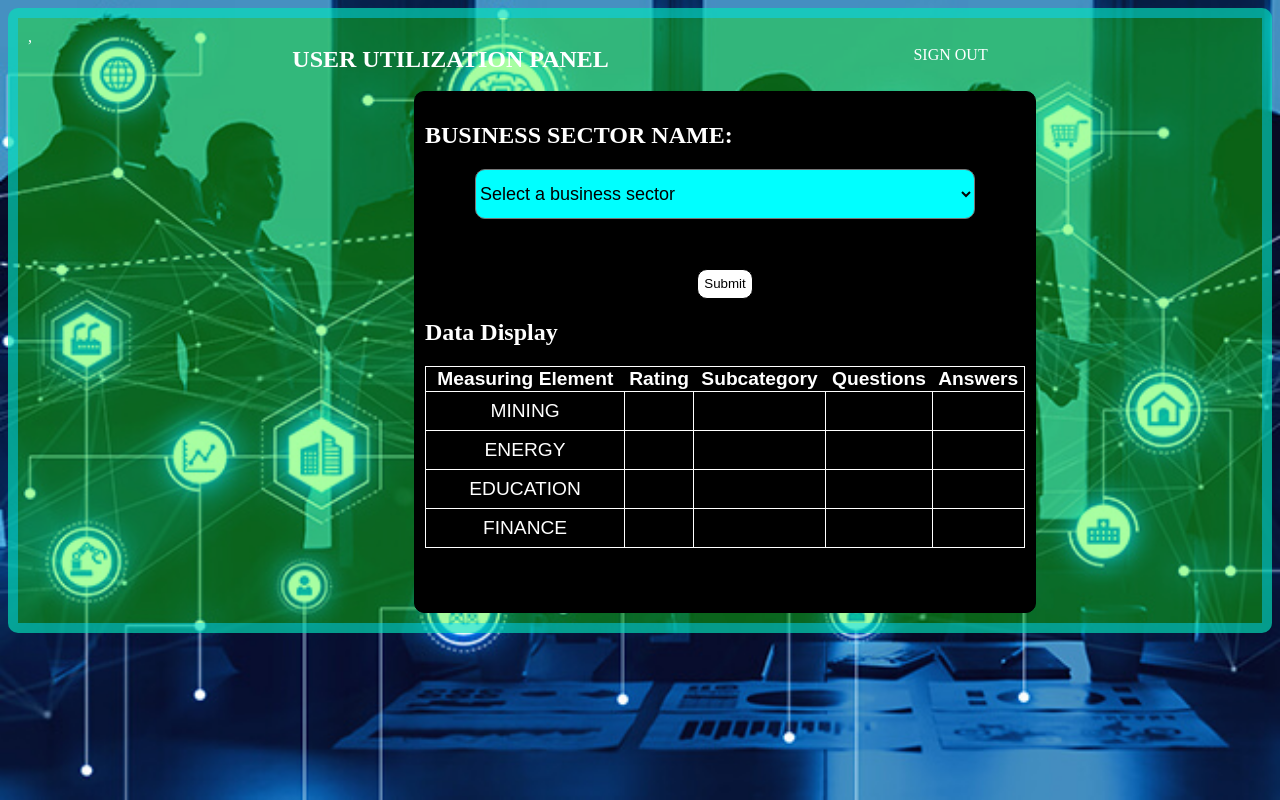
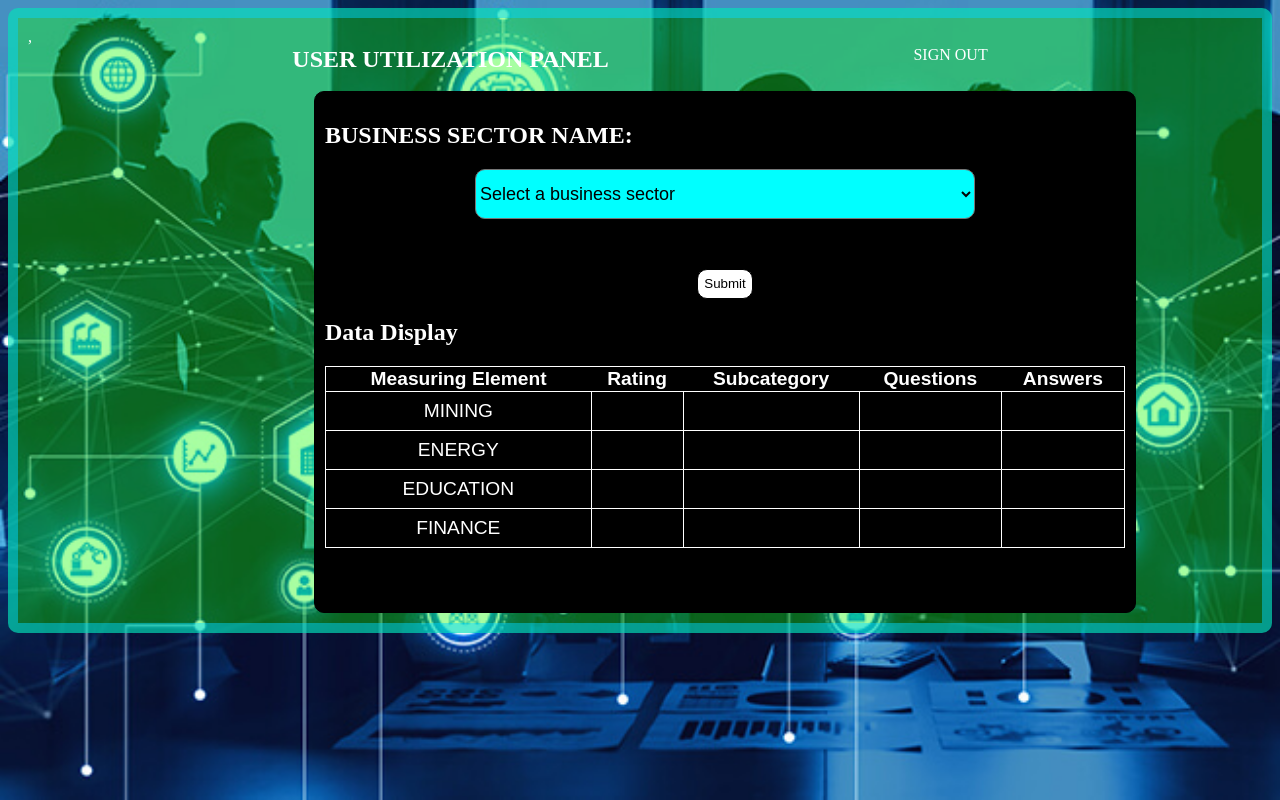
Before and after one commit to Fabchirajoul/Maturity_toolkit, a Flask app: page /select_business_sector in a window 1280 px wide. Run offline with Flask 3, Linux system fonts and the light colour scheme; data comes from the database, SQL or seed files in the repository; both versions use the stored data as it was after the commit.

Commit message:
taking it back

```diff
--- a/app.py
+++ b/app.py
@@ -409,9 +409,9 @@
                 WHERE BusinessSector=?
             ''', (selected_sector,))
 
-            all_data_record = cursor.fetchall()
+            business_sectors = cursor.fetchall()
             # Debugging: Print fetched records
-            print("All Records:", all_data_record)
+            # print("All Records:", all_data_record)
             connection.close()
             business_sectors = get_unique_business_sectors()
 
--- a/templates/userAccount.html
+++ b/templates/userAccount.html
@@ -54,7 +54,7 @@
                             </div>
 
                             <h1>Data Display</h1>
-                            <table class="table_style_user">
+                            <table class="table_style_datase">
                                 <thead>
                                     <tr>
                                         <th>Measuring Element</th>
```
Also changed, not shown: database.db.
